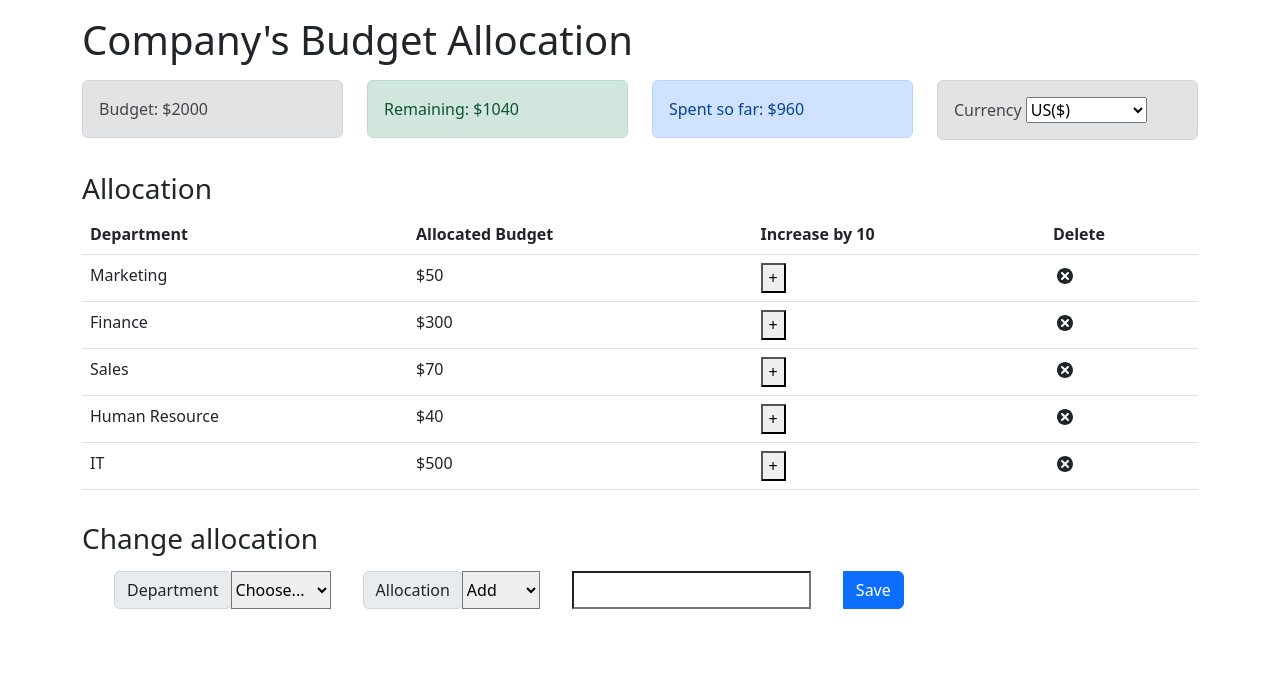
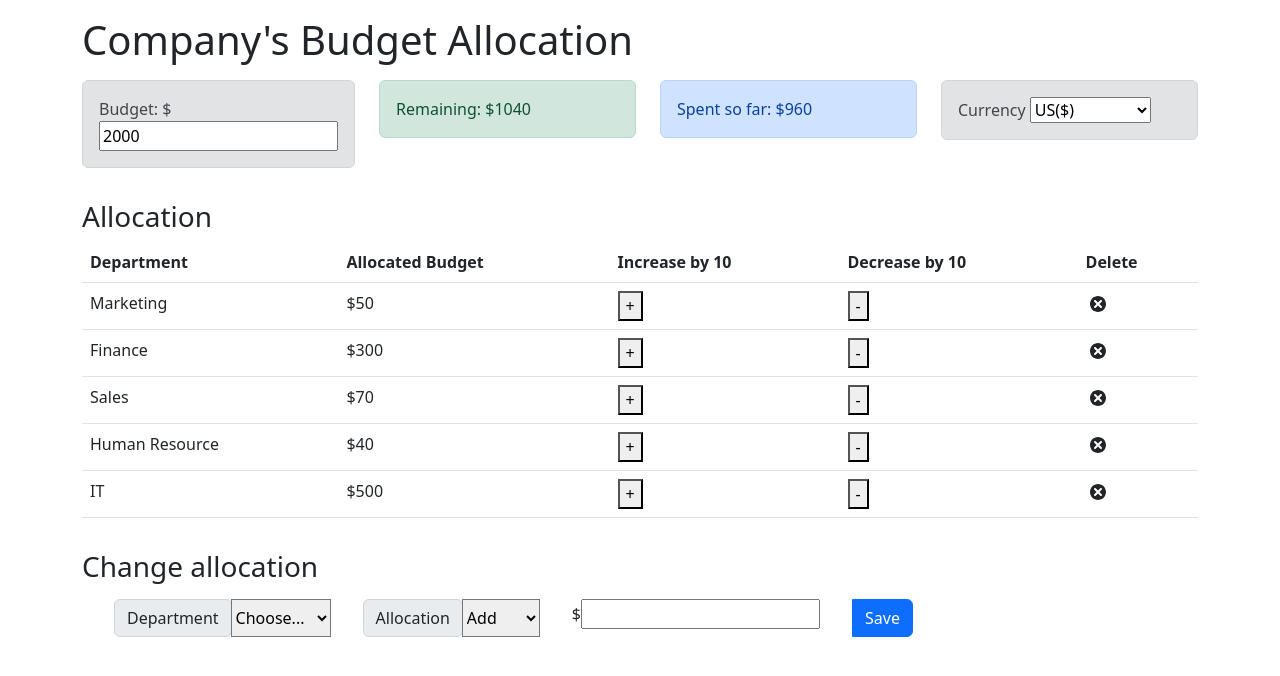
Before and after one commit to dracospitfire/Budget-App, a React (Create React App) app: page / in a window 1280 px wide. Shown: the top 676 px of the page. Built offline with nearby package versions, Linux system fonts and the light colour scheme.

Commit message:
Added budget elements

```diff
--- a/src/components/AllocationForm.js
+++ b/src/components/AllocationForm.js
@@ -3,7 +3,7 @@ import React, { useContext, useState } from 'react';
 import { AppContext } from '../context/AppContext';
 
 const AllocationForm = (props) => {
-    const { dispatch, remaining } = useContext(AppContext);
+    const { dispatch, remaining, Currency } = useContext(AppContext);
 
     const [name, setName] = useState('');
     const [cost, setCost] = useState('');
@@ -16,10 +16,17 @@ const AllocationForm = (props) => {
             setCost("");
             return;
         } else {
-            if (cost > remaining) {
-                alert("The value cannot exceed remaining funds $" + remaining);
+            if (cost <= 0) {
+                alert("You need to enter a value greater than ZERO.");
                 setCost("");
                 return;
+
+            } else {
+                if (cost > remaining) {
+                    alert("The value cannot exceed remaining funds $" + remaining);
+                    setCost("");
+                    return;
+                }
             }
         }
 
@@ -65,16 +72,16 @@ const AllocationForm = (props) => {
                         <option defaultValue value="Add" name="Add">Add</option>
                 <option value="Reduce" name="Reduce">Reduce</option>
                   </select>
-
+                        <span style={{marginLeft: '2rem' , size: 10}}>{Currency}
                     <input
                         required='required'
                         type='number'
                         id='cost'
                         value={cost}
-                        style={{ marginLeft: '2rem' , size: 10}}
+                        min="1"
                         onChange={(event) => setCost(event.target.value)}>
                         </input>
-
+                        </span>
                     <button className="btn btn-primary" onClick={submitEvent} style={{ marginLeft: '2rem' }}>
                         Save
                     </button>
--- a/src/components/Budget.js
+++ b/src/components/Budget.js
@@ -2,11 +2,40 @@
 import React, { useContext } from 'react';
 import { AppContext } from '../context/AppContext';
 
-const Budget = () => {
+const Budget = (prop) => {
     const { budget, Currency } = useContext(AppContext);
+    const { dispatch, remaining } = useContext(AppContext);
+
+    const changeBudget = (val)=>{
+        dispatch({
+            type: 'SET_BUDGET',
+            payload: val,
+        })
+
+        const stringBudget = String(budget)
+        if (isNaN(parseFloat(stringBudget))) {
+            alert("The value is not a number.");
+        } else {
+            if (remaining < 0) {
+                alert("You need to enter a budget greater spending");
+            } else {
+                if (budget > 20000) {
+                    alert("Your budget is excessively high, spenidng power:" + remaining);
+                }
+            }
+        }
+    };
+
     return (
         <div className='alert alert-secondary'>
-            <span>Budget: {Currency}{budget}</span>
+            <span>Budget: {Currency}
+                <input
+                        type='number'
+                        id='budget'
+                        value={budget}
+                        onChange={event=>changeBudget(event.target.value)}>
+                </input>
+            </span>
         </div>
     );
 };
--- a/src/components/ExpenseItem.js
+++ b/src/components/ExpenseItem.js
@@ -24,11 +24,23 @@ const ExpenseItem = (props) => {
         });
     }
 
+    const decreaseAllocation = (name) => {
+        const expense = {
+            name: name,
+            cost: 10,
+        };
+        dispatch({
+            type: 'RED_EXPENSE',
+            payload: expense
+        });
+    }
+
     return (
         <tr>
         <td>{props.name}</td>
         <td>{Currency}{props.cost}</td>
         <td><button onClick={event=> increaseAllocation(props.name)}>+</button></td>
+        <td><button onClick={event=> decreaseAllocation(props.name)}>-</button></td>
         <td><TiDelete size='1.5em' onClick={handleDeleteExpense}></TiDelete></td>
         </tr>
     );
--- a/src/components/ExpenseList.js
+++ b/src/components/ExpenseList.js
@@ -12,6 +12,7 @@ const ExpenseList = () => {
               <th scope="col">Department</th>
               <th scope="col">Allocated Budget</th>
               <th scope="col">Increase by 10</th>
+              <th scope="col">Decrease by 10</th>
               <th scope="col">Delete</th>
             </tr>
           </thead>
```
